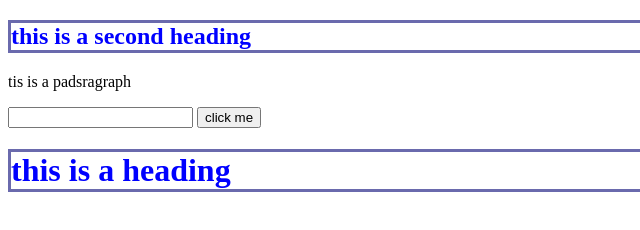
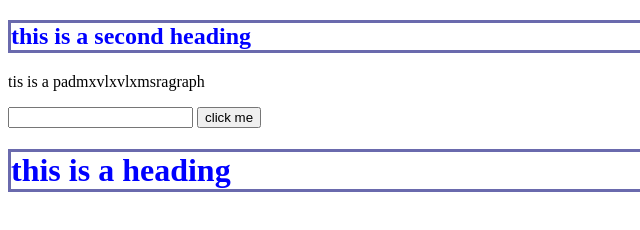
Before and after one commit to blakejp1/blakejp1.github.io, a plain HTML site: page index.html in a window 1280 px wide. Shown: the full height of the page, 0-640 px from the left. Drawn offline with Linux system fonts and the light colour scheme.

Commit message:
another change

```diff
--- a/index.html
+++ b/index.html
@@ -8,12 +8,10 @@
 		<link rel="stylesheet" href="index.css" />
 	</head>
 	<body>
-		<h2  class="important">this is a second heading</h2>
-		<p>tis is a padsragraph</p>
+		<h2 class="important">this is a second heading</h2>
+		<p>tis is a padmxvlxvlxmsragraph</p>
 		<input type="text" />
 		<button>click me</button>
 		<h1 class="important">this is a heading</h1>
 	</body>
-
-
 </html>
```
